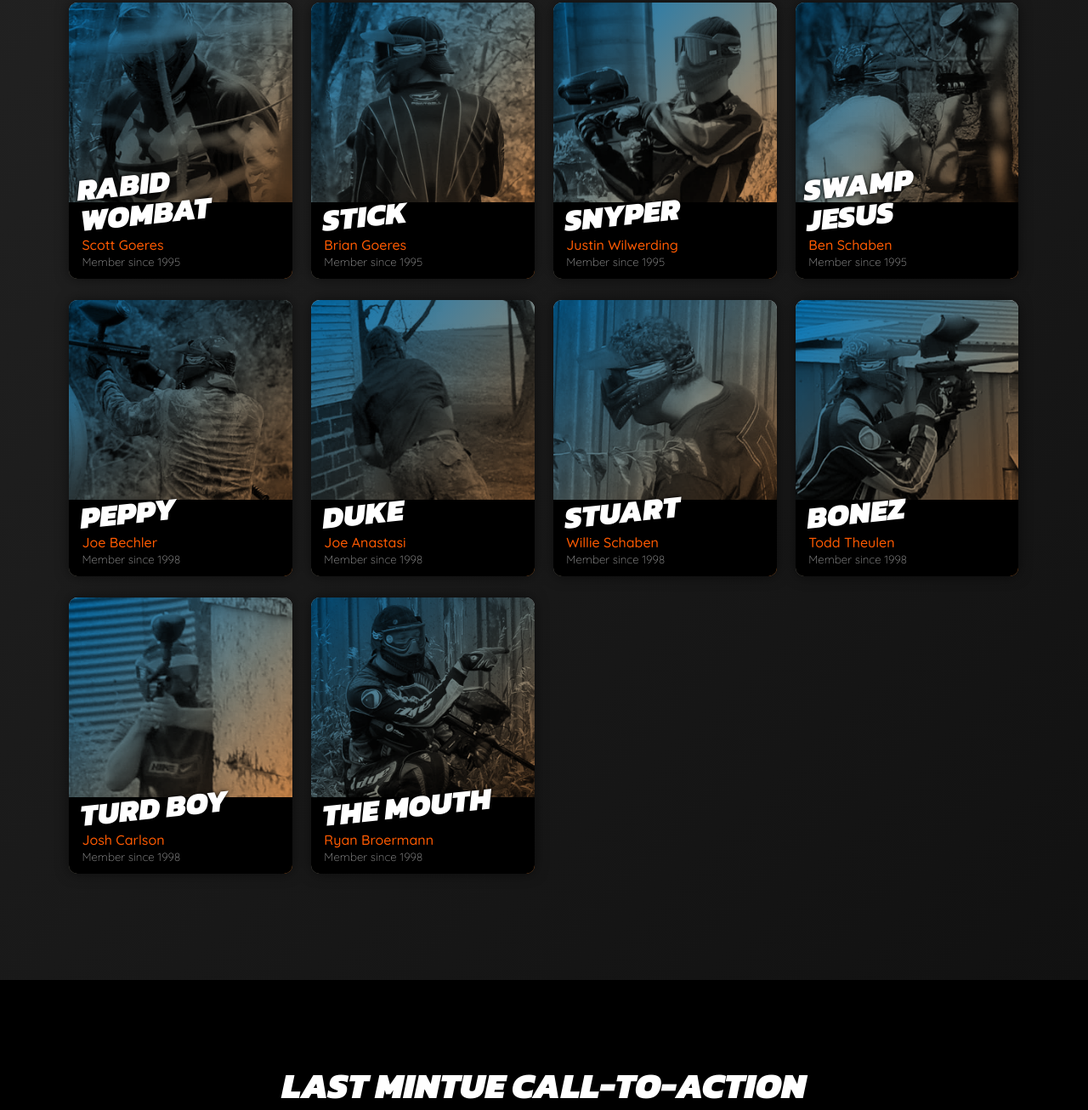
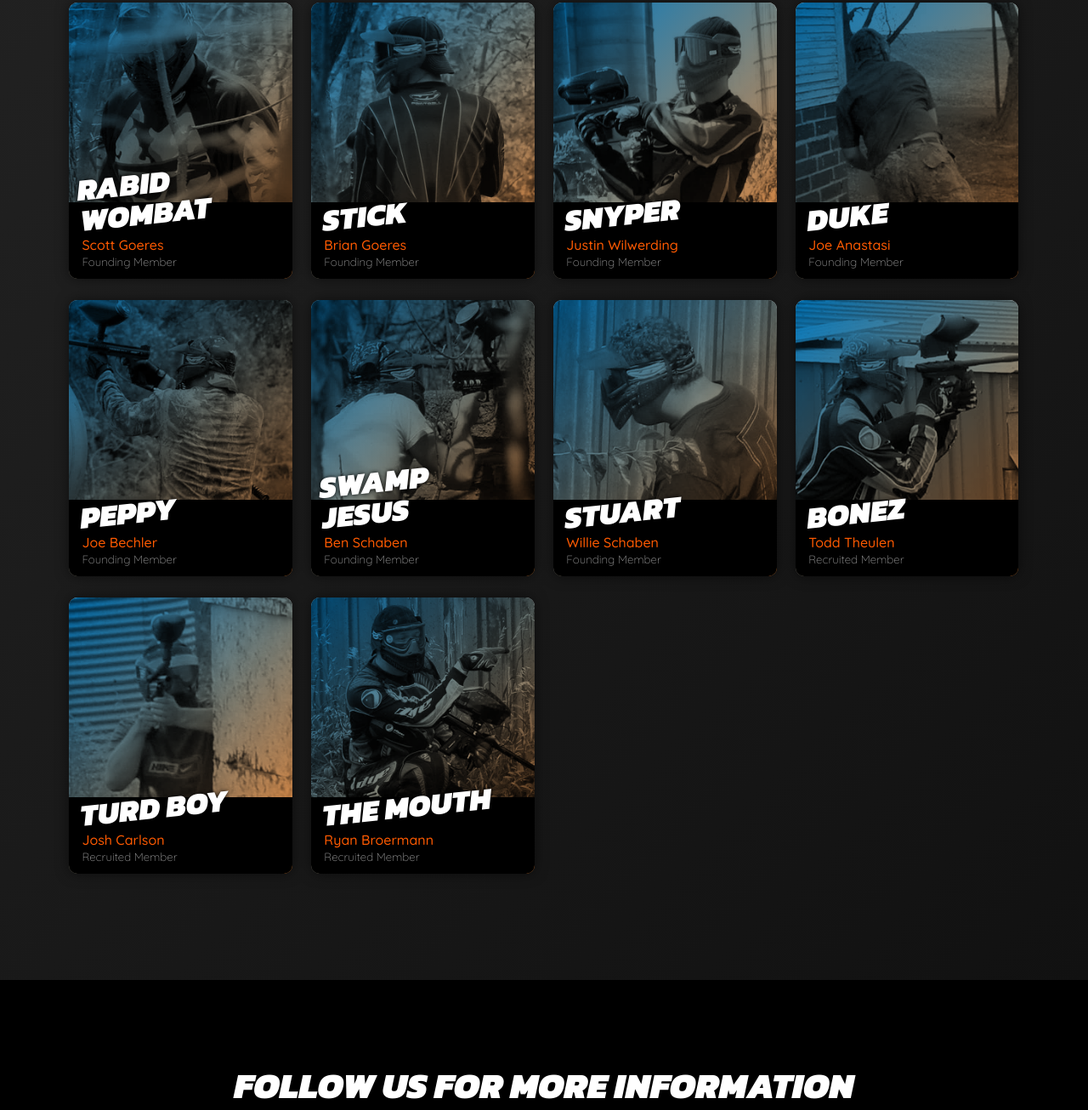
Before and after one commit to aodstick/AOD, a plain HTML site: page index.html in a window 1280 px wide. Shown: the part 1632-2938 px from the top of the page at 85% size. Drawn offline with Linux system fonts and the light colour scheme.

Commit message:
finishing touches

```diff
--- a/index.html
+++ b/index.html
@@ -90,7 +90,7 @@
                             </picture>
                             <figcaption>
                                 <h3>Rabid Wombat</h3>
-                                <p>Scott Goeres<small>Member since 1995</small></p>
+                                <p>Scott Goeres<small>Founding Member</small></p>
                             </figcaption>
                         </figure>
                     </article>
@@ -103,7 +103,7 @@
                             </picture>
                             <figcaption>
                                 <h3>Stick</h3>
-                                <p>Brian Goeres<small>Member since 1995</small></p>
+                                <p>Brian Goeres<small>Founding Member</small></p>
                             </figcaption>
                         </figure>
                     </article>
@@ -116,7 +116,33 @@
                             </picture>
                             <figcaption>
                                 <h3>Snyper</h3>
-                                <p>Justin Wilwerding<small>Member since 1995</small></p>
+                                <p>Justin Wilwerding<small>Founding Member</small></p>
+                            </figcaption>
+                        </figure>
+                    </article>
+                    <article class="member">
+                        <figure>
+                            <picture>
+                                <source srcset="images/member-duke.webp" type="image/webp">
+                                <source srcset="images/member-duke.jpg" type="image/jpeg">
+                                <img src="images/member-duke.jpg" alt="Joe Anastasi throwing paintballs at a tree">
+                            </picture>
+                            <figcaption>
+                                <h3>Duke</h3>
+                                <p>Joe Anastasi<small>Founding Member</small></p>
+                            </figcaption>
+                        </figure>
+                    </article>
+                    <article class="member">
+                        <figure>
+                            <picture>
+                                <source srcset="images/member-peppy.webp" type="image/webp">
+                                <source srcset="images/member-peppy.jpg" type="image/jpeg">
+                                <img src="images/member-peppy.jpg" alt="Joe Bechler squatting behind a propane tank aiming left">
+                            </picture>
+                            <figcaption>
+                                <h3>Peppy</h3>
+                                <p>Joe Bechler<small>Founding Member</small></p>
                             </figcaption>
                         </figure>
                     </article>
@@ -129,33 +155,7 @@
                             </picture>
                             <figcaption>
                                 <h3>Swamp Jesus</h3>
-                                <p>Ben Schaben<small>Member since 1995</small></p>
-                            </figcaption>
-                        </figure>
-                    </article>
-                    <article class="member">
-                        <figure>
-                            <picture>
-                                <source srcset="images/member-peppy.webp" type="image/webp">
-                                <source srcset="images/member-peppy.jpg" type="image/jpeg">
-                                <img src="images/member-peppy.jpg" alt="Joe Bechler squatting behind a propane tank aiming left">
-                            </picture>
-                            <figcaption>
-                                <h3>Peppy</h3>
-                                <p>Joe Bechler<small>Member since 1998</small></p>
-                            </figcaption>
-                        </figure>
-                    </article>
-                    <article class="member">
-                        <figure>
-                            <picture>
-                                <source srcset="images/member-duke.webp" type="image/webp">
-                                <source srcset="images/member-duke.jpg" type="image/jpeg">
-                                <img src="images/member-duke.jpg" alt="Joe Anastasi throwing paintballs at a tree">
-                            </picture>
-                            <figcaption>
-                                <h3>Duke</h3>
-                                <p>Joe Anastasi<small>Member since 1998</small></p>
+                                <p>Ben Schaben<small>Founding Member</small></p>
                             </figcaption>
                         </figure>
                     </article>
@@ -168,7 +168,7 @@
                             </picture>
                             <figcaption>
                                 <h3>Stuart</h3>
-                                <p>Willie Schaben<small>Member since 1998</small></p>
+                                <p>Willie Schaben<small>Founding Member</small></p>
                             </figcaption>
                         </figure>
                     </article>
@@ -181,7 +181,7 @@
                             </picture>
                             <figcaption>
                                 <h3>Bonez</h3>
-                                <p>Todd Theulen<small>Member since 1998</small></p>
+                                <p>Todd Theulen<small>Recruited Member</small></p>
                             </figcaption>
                         </figure>
                     </article>
@@ -194,7 +194,7 @@
                             </picture>
                             <figcaption>
                                 <h3>Turd Boy</h3>
-                                <p>Josh Carlson<small>Member since 1998</small></p>
+                                <p>Josh Carlson<small>Recruited Member</small></p>
                             </figcaption>
                         </figure>
                     </article>
@@ -207,36 +207,16 @@
                             </picture>
                             <figcaption>
                                 <h3>The Mouth</h3>
-                                <p>Ryan Broermann<small>Member since 1998</small></p>
+                                <p>Ryan Broermann<small>Recruited Member</small></p>
                             </figcaption>
                         </figure>
                     </article>
                 </div>
             </div>
         </section>
-        <!--
-        <section>
-            <div class="container padding-lg">
-                <h2 class="section-title">Gun Case</h2>
-                <h3>Markers, Markers, Markers</h3>
-            </div>
-        </section>
-        <section>
-            <div class="container padding-lg">
-                <h2 class="section-title">Gallery</h2>
-                <h3>Gallery</h3>
-            </div>
-        </section>
-        <section>
-            <div class="container padding-lg">
-                <h2 class="section-title">Defiant</h2>
-                <h3>Defiant</h3>
-            </div>
-        </section>
--->
         <div class="container padding-lg text-center">
-            <h3>Last mintue call-to-action</h3>
-            <p>Last mintue call-to-action</p>
+            <h3>Follow Us For More Information</h3>
+            <p>Watch for updates and news about future games.</p>
         </div>
     </main>
     <footer class="animated slideInUp" style="animation-delay: 1.5s;animation-timing-function:ease-in-out;">
```
